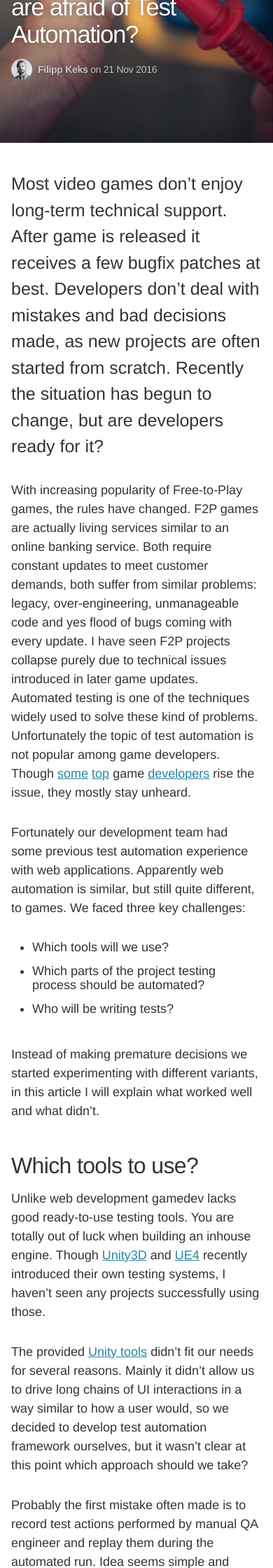
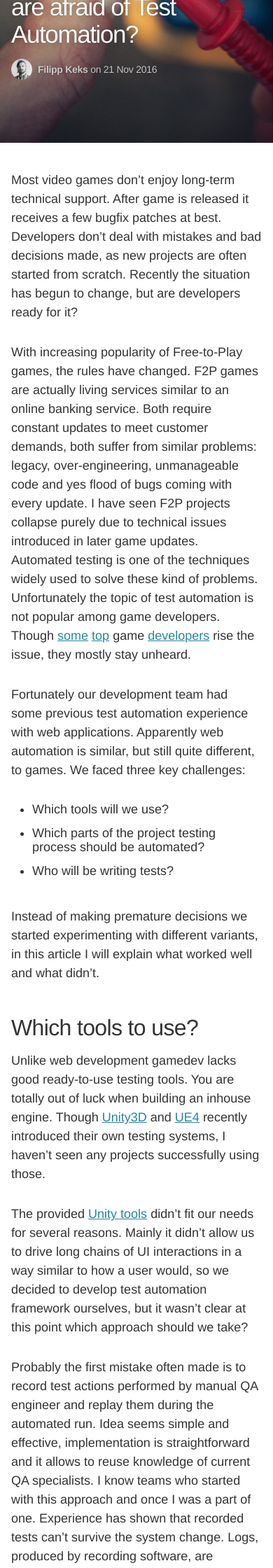
Before and after one commit to taphos/taphos.github.io, a Jekyll site: the page built from _posts/2016-11-21-why-game-developers-are-afraid-of-test-automation.markdown, in a window 390 px wide. Shown: the part 696-2936 px from the top of the page at 70% size. Built offline with Jekyll 4.4.1, drawn with Linux system fonts in a browser that asks for light colours; nearby versions of some CDN libraries; comment, search, counter and statistics services are not loaded.

Commit message:
fb like row width & no large first paragraph on mobile

```diff
--- a/_layouts/post.html
+++ b/_layouts/post.html
@@ -85,7 +85,7 @@
         <!-- tweet button -->
         <a class="twitter-share-button" href="https://twitter.com/intent/tweet?text={{ page.title }}">Tweet</a>
         <!-- facebook like and share buttons -->
-        <div class="fb-like" data-href="{{site.url}}{{page.url}}" data-layout="standard" data-action="like" data-size="small" data-show-faces="false" data-share="true"></div>
+        <div class="fb-like" data-href="{{site.url}}{{page.url}}" data-layout="standard" data-action="like" data-width="" data-size="small" data-show-faces="true" data-share="true"></div>
         <!-- facebook comments -->
         <div class="fb-comments" data-href="{{site.url}}{{page.url}}" data-width="100%" data-numposts="100" data-order-by="social"></div>
       </article>
--- a/css/main.sass
+++ b/css/main.sass
@@ -325,8 +325,9 @@
       -webkit-hyphens: auto
       -moz-hyphens: auto
       hyphens: auto
-      &:first-child
-        font-size: 25px
+      @media(min-width: 700px)
+        &:first-child
+          font-size: 25px
     a
       color: #2784a2
       text-decoration: underline
```
